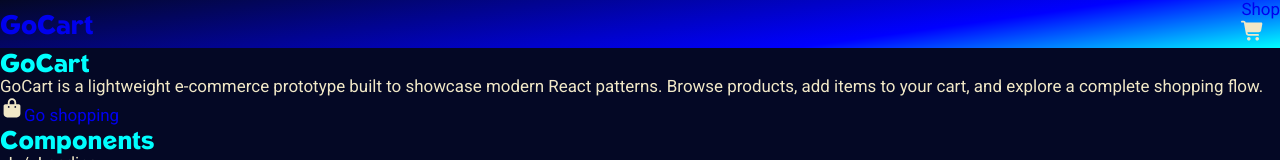
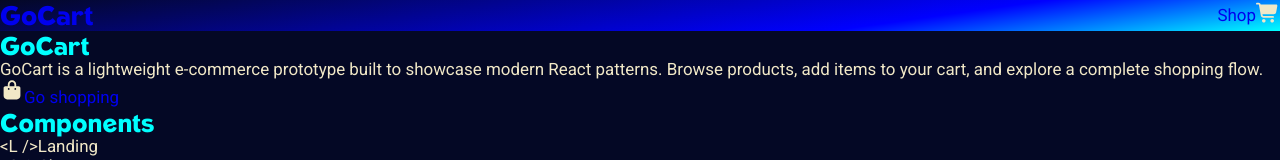
Before and after one commit to bartek8b/TOP-Shopping_Cart, a React (Vite) app: page / in a window 1280 px wide. Shown: the top 160 px of the page. Built offline with nearby package versions, Linux system fonts and the light colour scheme.

Commit message:
Add basic styles

```diff
--- a/src/components/Nav/Nav.jsx
+++ b/src/components/Nav/Nav.jsx
@@ -13,7 +13,7 @@ export const Nav = () => {
       </NavLink>
 
       {/* Wrapper used to align the logo to the left and the links to the right */}
-      <div>
+      <div className={styles.wrapper}>
         <NavLink
           to="/shop"
           className={({ isActive }) => (isActive ? styles.active : undefined)}
--- a/src/components/Nav/Nav.module.css
+++ b/src/components/Nav/Nav.module.css
@@ -6,8 +6,15 @@ nav{
     display: flex;
     justify-content: space-between;
     align-items: center;
+    padding-inline: var(--space-4);
+    padding-block: var(--space-2);
 }
 .logo{
     font-family: var(--font-heading);
     font-size: calc(1.5rem + 0.2dvw);
 }
+.wrapper{
+    display: flex;
+    align-items: center;
+    gap: var(--space-4);
+}
```
